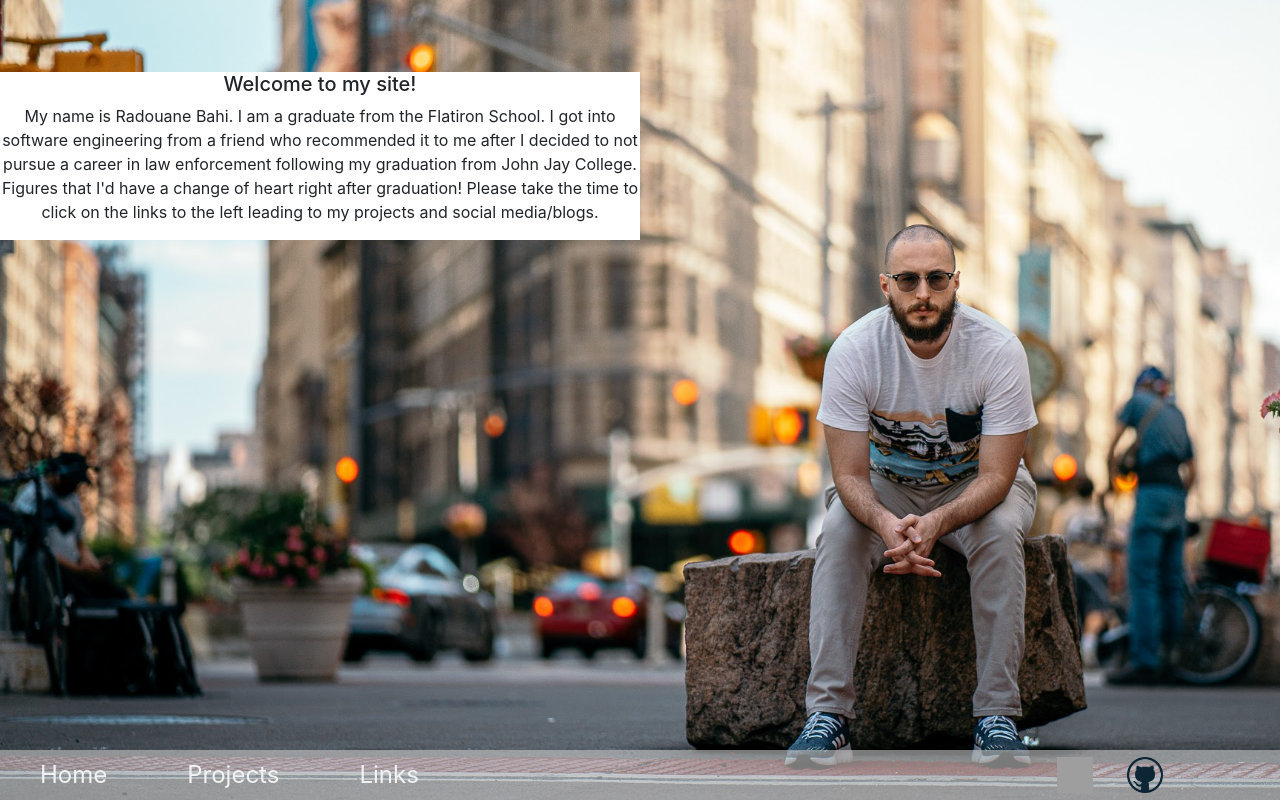
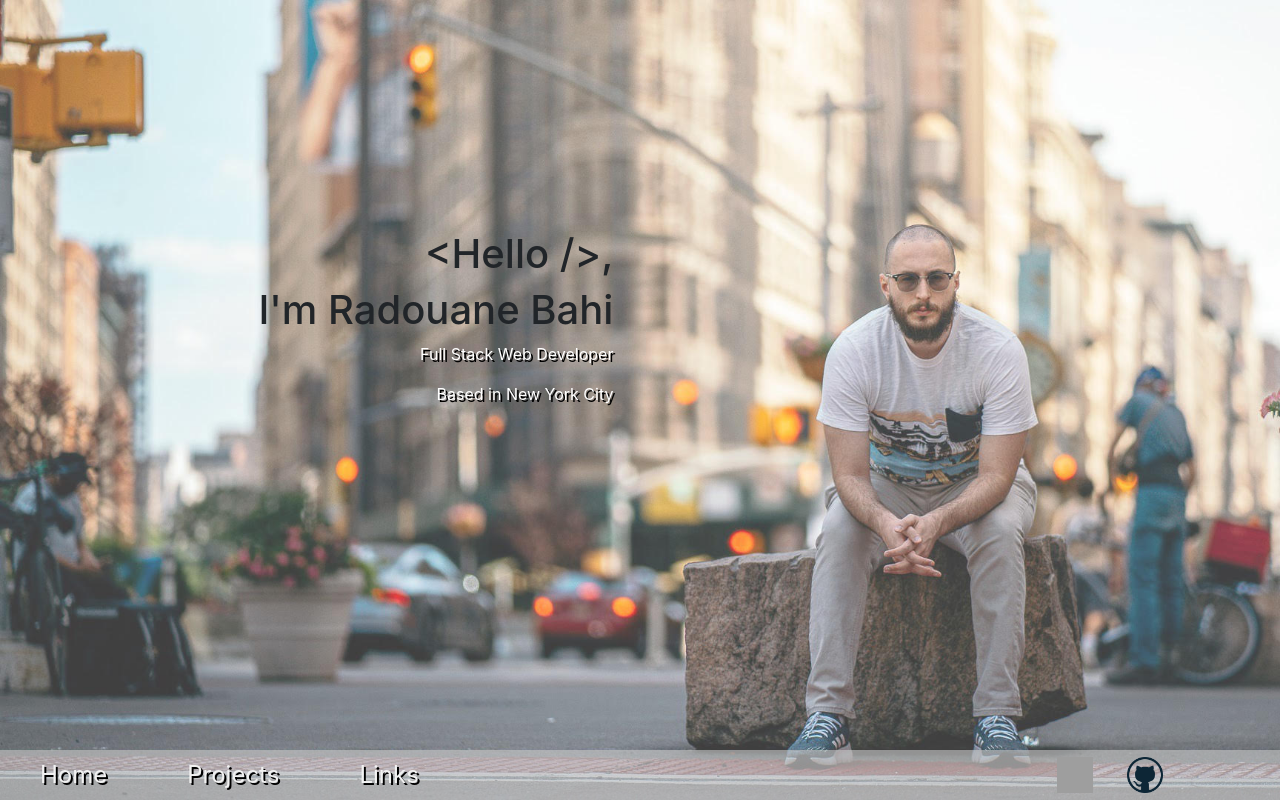
Before and after one commit to radbahi/personal-website, a React (Create React App) app: page / in a window 1280 px wide. Built offline with nearby package versions, Linux system fonts and the light colour scheme; grey boxes are pictures that could not be loaded.

Commit message:
all of main done

```diff
--- a/src/App.css
+++ b/src/App.css
@@ -16,6 +16,7 @@
   padding: 7px 40px;
   text-decoration: none;
   font-size: 24px;
+  text-shadow: 2px 2px black;
 }
 
 .links-right {
@@ -37,13 +38,19 @@
 }
 
 .main-div {
-  /* margin-left: 160px; Same as the width of the sidebar */
-  /* padding: 0px 10px; */
   text-align: center;
   justify-content: center;
   height: 100vh;
   background-image: url('./local_images/DSC03920.jpg');
   background-size: cover;
+}
+.main-text {
+  text-align: right;
+  position: fixed;
+  top: 35%;
+  left: 28%;
+  margin-top: -50px;
+  margin-left: -100px;
 }
 
 .project-div {
--- a/src/components/Main.js
+++ b/src/components/Main.js
@@ -1,34 +1,26 @@
 import React from 'react'
-import { Media } from 'react-bootstrap'
-
-const mediaStyle = {
-  // justifyContent: 'center',
-  // padding: 10,
-  backgroundColor: 'white',
-  width: '50vw',
-  // marginLeft: '15rem',
-  // marginRight: '-133rem',
-  marginTop: '9vh',
-  position: 'fixed',
-}
 
 const Main = () => {
   return (
     <div className='main-div'>
-      <Media style={mediaStyle}>
-        <Media.Body>
-          <h5>Welcome to my site!</h5>
-          <p>
-            My name is Radouane Bahi. I am a graduate from the Flatiron School.
-            I got into software engineering from a friend who recommended it to
-            me after I decided to not pursue a career in law enforcement
-            following my graduation from John Jay College. Figures that I'd have
-            a change of heart right after graduation! Please take the time to
-            click on the links to the left leading to my projects and social
-            media/blogs.
-          </p>
-        </Media.Body>
-      </Media>
+      <div className='main-text'>
+        <h1>{'<Hello />,'}</h1>
+        <h1>I'm Radouane Bahi</h1>
+        <p style={{ color: 'white', textShadow: '2px 2px black' }}>
+          Full Stack Web Developer
+        </p>
+        <p style={{ color: 'white', textShadow: '2px 2px black' }}>
+          Based in New York City
+        </p>
+        {/* <p>
+          My name is Radouane Bahi. I am a graduate from the Flatiron School. I
+          got into software engineering from a friend who recommended it to me
+          after I decided to not pursue a career in law enforcement following my
+          graduation from John Jay College. Figures that I'd have a change of
+          heart right after graduation! Please take the time to click on the
+          links to the left leading to my projects and social media/blogs.
+        </p> */}
+      </div>
     </div>
   )
 }
```
Also changed, not shown: src/local_images/DSC03920.jpg.
